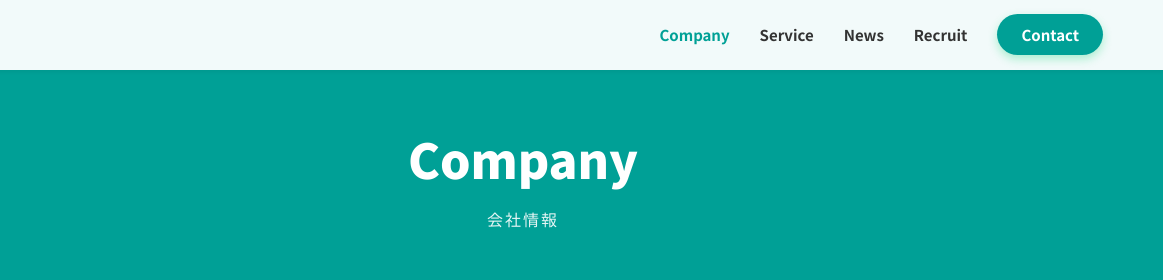
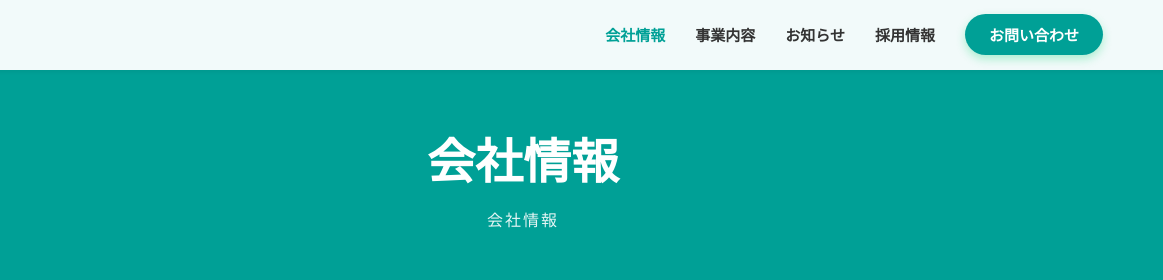
Before and after one commit to w-iwazaki/corporatesite, a plain HTML site: page preview_site/company.html in a window 1280 px wide. Shown: the top 280 px of the page, 117-1280 px from the left. Drawn offline with Linux system fonts and the light colour scheme.

Commit message:
Correct header menu to Japanese and push to GitHub

```diff
--- a/preview_site/company.html
+++ b/preview_site/company.html
@@ -4,7 +4,7 @@
 <head>
     <meta charset="UTF-8">
     <meta name="viewport" content="width=device-width, initial-scale=1.0">
-    <title>Company | ベジクル株式会社</title>
+    <title>会社情報 | ベジクル株式会社</title>
     <link rel="preconnect" href="https://fonts.googleapis.com">
     <link rel="preconnect" href="https://fonts.gstatic.com" crossorigin>
     <link href="https://fonts.googleapis.com/css2?family=Noto+Sans+JP:wght@400;500;700;900&display=swap"
@@ -29,21 +29,21 @@
             </button>
             <nav class="desktop-nav">
                 <ul>
-                    <li><a href="company.html" class="active">Company</a></li>
-                    <li><a href="service.html">Service</a></li>
-                    <li><a href="news.html">News</a></li>
-                    <li><a href="recruit.html">Recruit</a></li>
-                    <li><a href="contact.html" class="nav-btn-contact">Contact</a></li>
+                    <li><a href="company.html" class="active">会社情報</a></li>
+                    <li><a href="service.html">事業内容</a></li>
+                    <li><a href="news.html">お知らせ</a></li>
+                    <li><a href="recruit.html">採用情報</a></li>
+                    <li><a href="contact.html" class="nav-btn-contact">お問い合わせ</a></li>
                 </ul>
             </nav>
             <nav class="mobile-nav" id="mobileNav">
                 <ul>
                     <li><a href="index.html">Home</a></li>
-                    <li><a href="company.html">Company</a></li>
-                    <li><a href="service.html">Service</a></li>
-                    <li><a href="news.html">News</a></li>
-                    <li><a href="recruit.html">Recruit</a></li>
-                    <li><a href="contact.html">Contact</a></li>
+                    <li><a href="company.html">会社情報</a></li>
+                    <li><a href="service.html">事業内容</a></li>
+                    <li><a href="news.html">お知らせ</a></li>
+                    <li><a href="recruit.html">採用情報</a></li>
+                    <li><a href="contact.html">お問い合わせ</a></li>
                 </ul>
             </nav>
         </div>
@@ -54,7 +54,7 @@
     <!-- Page Header -->
     <div class="page-header">
         <div class="container">
-            <h1>Company</h1>
+            <h1>会社情報</h1>
             <p>会社情報</p>
         </div>
     </div>
@@ -216,15 +216,15 @@
                 <div class="footer-col">
                     <h4>Menu</h4>
                     <ul>
-                        <li><a href="company.html">Company</a></li>
-                        <li><a href="service.html">Service</a></li>
-                        <li><a href="news.html">News</a></li>
-                        <li><a href="recruit.html">Recruit</a></li>
-                        <li><a href="contact.html">Contact</a></li>
+                        <li><a href="company.html">会社情報</a></li>
+                        <li><a href="service.html">事業内容</a></li>
+                        <li><a href="news.html">お知らせ</a></li>
+                        <li><a href="recruit.html">採用情報</a></li>
+                        <li><a href="contact.html">お問い合わせ</a></li>
                     </ul>
                 </div>
                 <div class="footer-col">
-                    <h4>Service</h4>
+                    <h4>事業内容</h4>
                     <ul>
                         <li><a href="https://www.vegekul.com/" target="_blank">ベジクル</a></li>
                         <li><a href="https://rakushiire.com/lp/" target="_blank">ラクシーレ</a></li>
```
Also changed, not shown: preview_site/contact.html (+17 -17 lines), preview_site/index.html (+21 -21 lines), preview_site/news.html (+17 -17 lines), preview_site/news_detail.html (+17 -17 lines), preview_site/recruit.html (+17 -17 lines), preview_site/service.html (+17 -17 lines).
